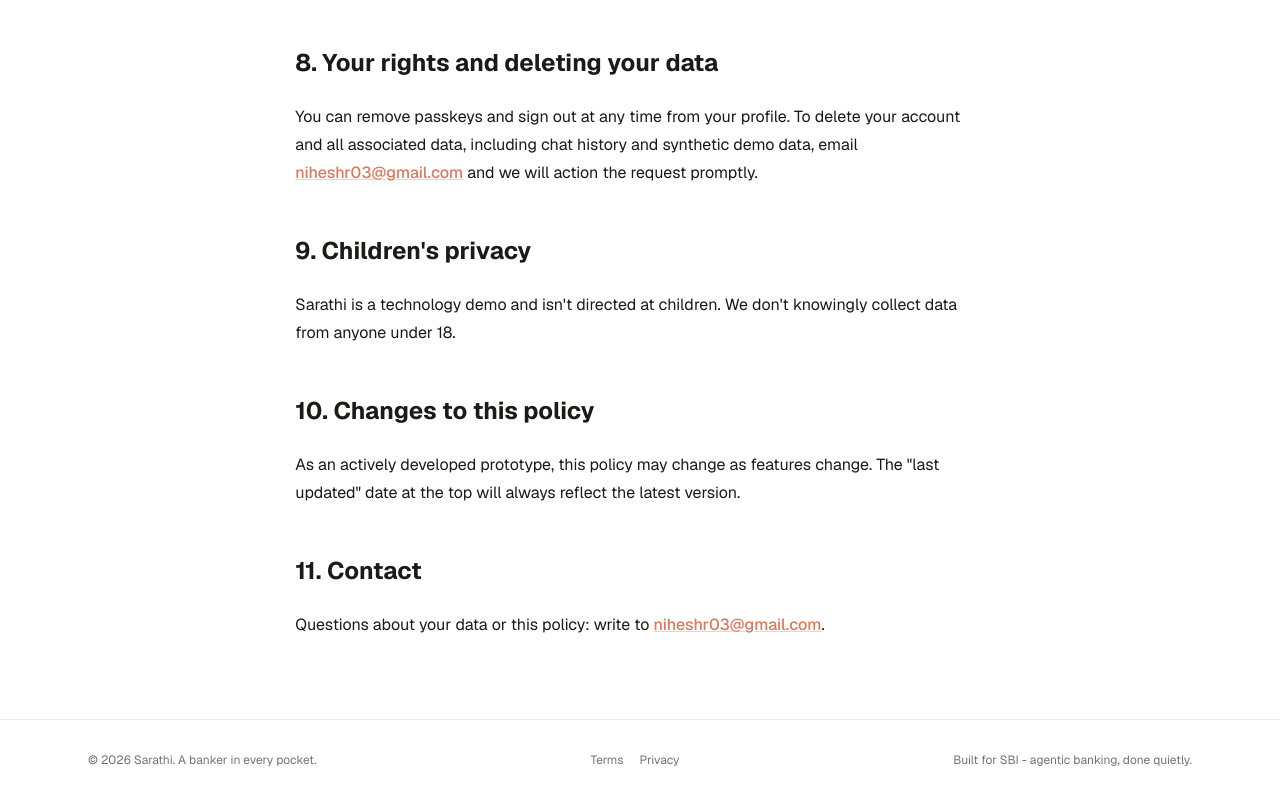
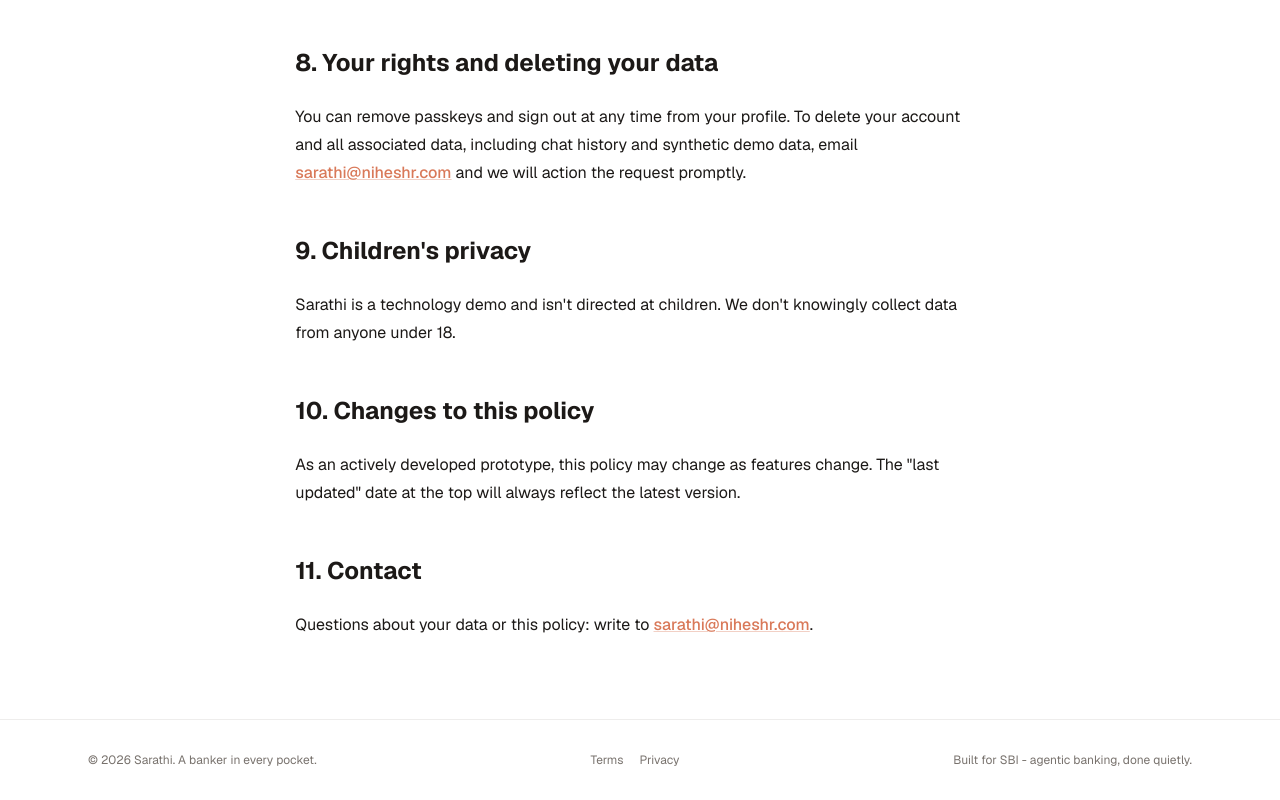
Before and after one commit to rnihesh/sbi-hackathon, a Next.js app in the folder frontend/: page /policy in a window 1280 px wide. Shown: the part 2118-2918 px from the top of the page. Built offline with nearby package versions, Linux system fonts and the light colour scheme; no server answers.

Commit message:
Use sarathi contact email on legal pages

```diff
--- a/frontend/app/(landing)/policy/page.tsx
+++ b/frontend/app/(landing)/policy/page.tsx
@@ -100,7 +100,7 @@
           <p>
             You can remove passkeys and sign out at any time from your profile. To delete your
             account and all associated data, including chat history and synthetic demo data,
-            email <a href="mailto:niheshr03@gmail.com">niheshr03@gmail.com</a> and we will action
+            email <a href="mailto:sarathi@niheshr.com">sarathi@niheshr.com</a> and we will action
             the request promptly.
           </p>
 
@@ -119,7 +119,7 @@
           <h2>11. Contact</h2>
           <p>
             Questions about your data or this policy: write to{" "}
-            <a href="mailto:niheshr03@gmail.com">niheshr03@gmail.com</a>.
+            <a href="mailto:sarathi@niheshr.com">sarathi@niheshr.com</a>.
           </p>
         </div>
       </div>
--- a/frontend/app/(landing)/terms/page.tsx
+++ b/frontend/app/(landing)/terms/page.tsx
@@ -91,7 +91,7 @@
           <h2>9. Contact</h2>
           <p>
             Questions about these terms, or anything else about Sarathi? Write to{" "}
-            <a href="mailto:niheshr03@gmail.com">niheshr03@gmail.com</a>.
+            <a href="mailto:sarathi@niheshr.com">sarathi@niheshr.com</a>.
           </p>
         </div>
       </div>
```
